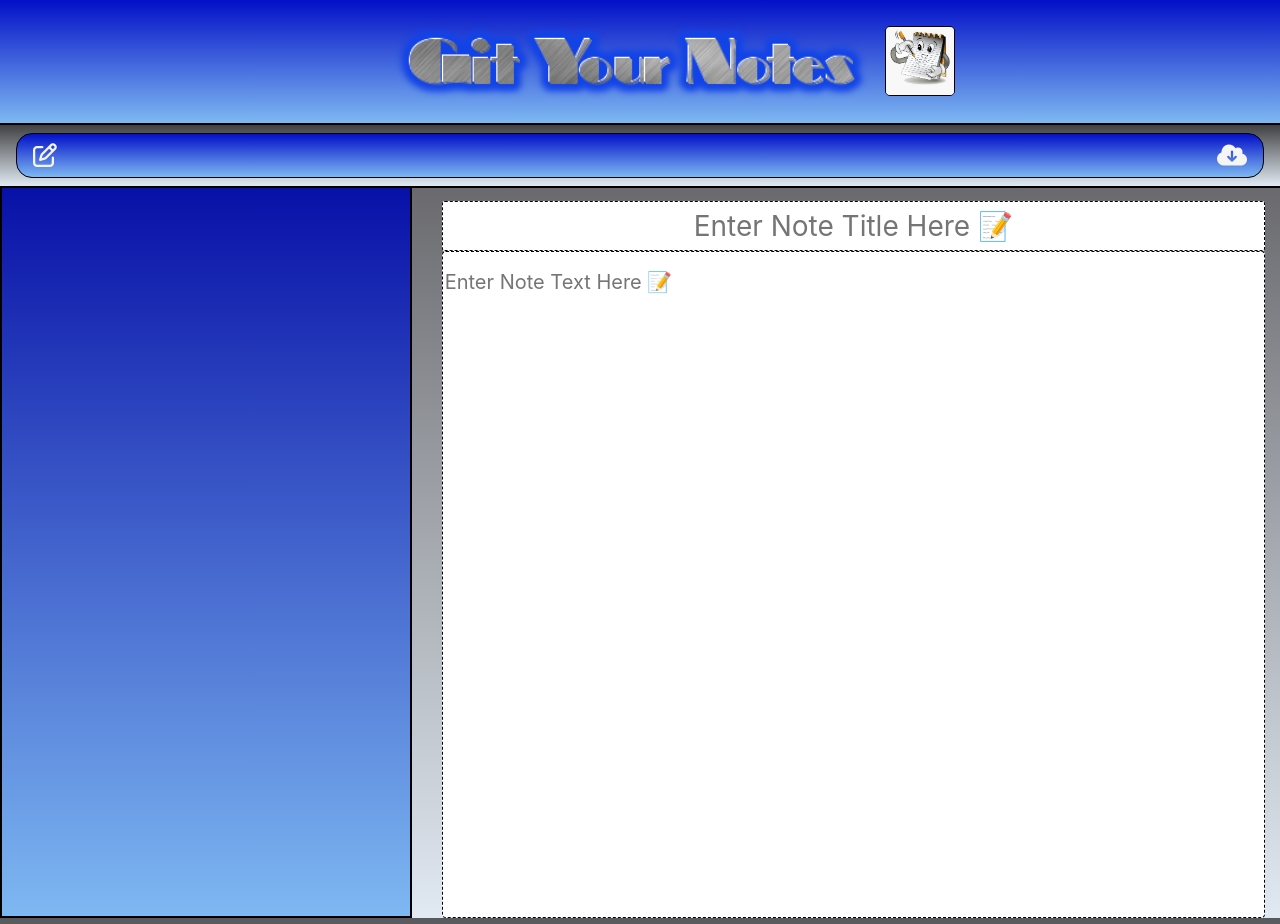
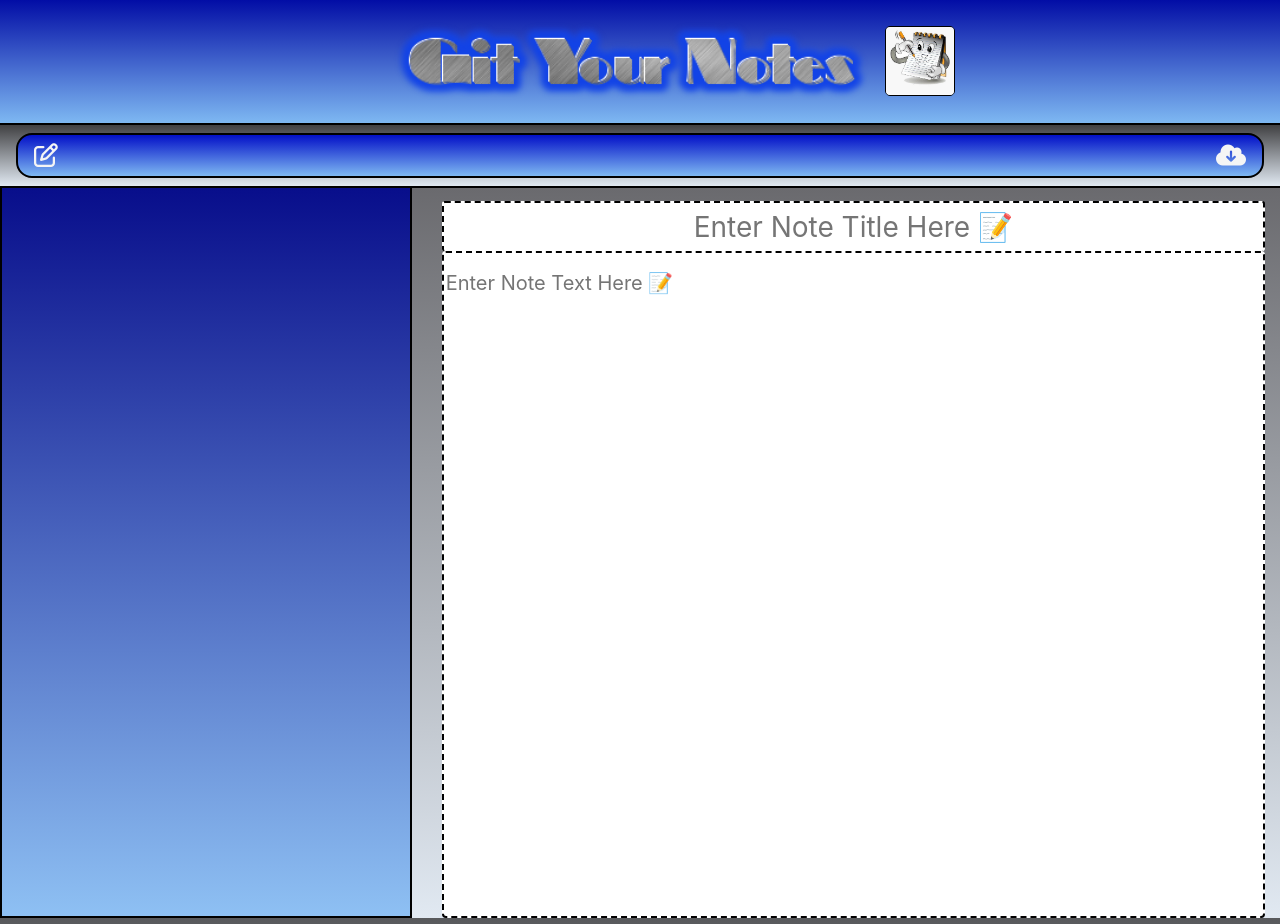
Before and after one commit to AASports89/git-your-notes, a website: page Develop/public/notes.html in a window 1280 px wide. Drawn offline with nearby package versions, Linux system fonts and the light colour scheme; no server answers.

Commit message:
date & time stamp

```diff
--- a/Develop/db/db.json
+++ b/Develop/db/db.json
@@ -1 +1 @@
-[{"title":"My First Note Ever","text":"Today I wrote my first note","id":"a0c2"},{"title":"Tomorrow","text":"I will write my 2nd note tomorrow","id":"3f83"}]
+[{"title":"Test Note","text":"This is a test note!","id":"bde3"}]
--- a/Develop/public/js/index.js
+++ b/Develop/public/js/index.js
@@ -222,10 +222,11 @@
 
     if (window.location.pathname === "/notes") {
       saveNoteBtn.addEventListener("click", handleNoteSave);
+      // saveNoteBtn.addEventListener("click", $("#date").text(moment.unix(response.dt).format("dddd, MM/DD/YYYY @ hh:mm:ss a")));
       newNoteBtn.addEventListener("click", handleNewNoteView);
       noteTitle.addEventListener("keyup", handleRenderSaveBtn);
       noteText.addEventListener("keyup", handleRenderSaveBtn);
-}
+    }
 
 //GETS INITIAL LIST//
-getAndRenderNotes();
+  getAndRenderNotes();
--- a/Develop/public/notes.html
+++ b/Develop/public/notes.html
@@ -5,21 +5,21 @@
     <meta name="viewport" content="width=device-width, initial-scale=1.0" />
     <meta http-equiv="X-UA-Compatible" content="ie=edge" />
     <title>Git Your Notes</title>
+    <!-- <script src="https://cdnjs.cloudflare.com/ajax/libs/moment.js/2.24.0/moment.min.js"></script> -->
     <link rel="stylesheet" href="https://stackpath.bootstrapcdn.com/bootstrap/4.5.0/css/bootstrap.min.css" />
-    <!-- <link rel="stylesheet" href="https://cdnjs.cloudflare.com/ajax/libs/bootswatch/4.1.3/flatly/bootstrap.min.css" /> -->
     <link rel="stylesheet" href="https://cdnjs.cloudflare.com/ajax/libs/font-awesome/6.2.0/css/all.min.css"/>
     <link rel="stylesheet" href="./css/styles.css" />
   </head>
 
   <body style="background-image: linear-gradient(rgba(59, 59, 61, 0.974) 0%, rgb(225, 233, 242) 100%)">
-    <nav style="background-image: linear-gradient(rgba(3, 13, 198, 0.974) 0%, rgb(126, 184, 242) 100%); border-bottom: solid 2px black" class="navbar navbar-light bg-primary justify-content-center">
+    <nav style="background-image: linear-gradient(rgba(2, 10, 163, 0.974) 0%, rgb(126, 184, 242) 100%); border-bottom: solid 2px black" class="navbar navbar-light bg-primary justify-content-center">
       <a style="text-align:center" class="navbar-brand" href="/"><img style="width: 100%" src="./images/title.png">
         <img src="./images/th.jpg" style="border-radius: 0.25em; border: solid 1px black" width="70" height="70" alt="" loading="lazy">
       </a>
     </nav>
     <div class="icons">
   <nav style="background-image: linear-gradient(rgba(59, 59, 61, 0.974) 0%, rgb(225, 233, 242) 100%); border-bottom: solid 2px black" class="navbar navbar-light bg-light">
-    <span style="height: 45px; width: 100%; background-image: linear-gradient(rgba(3, 13, 198, 0.974) 0%, rgb(126, 184, 242) 100%); border: solid 1px black; border-radius: 1em" class="navbar navbar-light bg-primary">
+    <span style="height: 45px; width: 100%; background-image: linear-gradient(rgba(3, 13, 198, 0.974) 0%, rgb(126, 184, 242) 100%); border: solid 2px black; border-radius: 1em" class="navbar navbar-light bg-primary">
      <i id="new" class="fa-regular fa-pen-to-square fa-xl"></i>
         <i id="save" class="fa-solid fa-cloud-arrow-down fa-xl"></i></span>
    </nav>
@@ -27,19 +27,20 @@
     <div class="container-fluid" style="background-image: linear-gradient(rgba(106, 106, 110, 0.974) 0%, rgb(225, 233, 242) 100%)">
       <div class="row">
         <div class="col-4 list-container">
-          <div style="border-left: solid 2px black; border-right: solid 2px black; border-bottom: solid 2px black; font-weight: bold; background-image: linear-gradient(rgba(1, 10, 165, 0.974) 0%, rgb(126, 184, 242) 100%)" class="card">
+          <div style="border-left: solid 2px black; border-right: solid 2px black; border-bottom: solid 2px black; font-weight: bold; background-image: linear-gradient(rgba(1, 7, 136, 0.974) 0%, rgb(142, 192, 243) 100%)" class="card">
             <ul class="list-group">
+              <!-- <h5 style="text-align: center; padding-bottom: 1%" id="date"></h5> -->
             <span class="delete note"></ul></span>
           </div>
         </div>
         <div class="col-8">
-          <input style=" text-align: center; border-radius: 0.1em; border: dashed 1px black"
+          <input style=" text-align: center; border-left: dashed 2px black; border-right: dashed 2px black; border-radius: 0.1em; border-top: dashed 2px black"
             class="note-title"
             placeholder= "Enter Note Title Here 📝"
             maxlength="28"
             type="text"
           />
-          <textarea style= "border: dashed 1.25px black; border-radius: 0.2em" class="note-textarea" placeholder="Enter Note Text Here 📝"></textarea>
+          <textarea style= "border: dashed 2px black; border-radius: 0.2em" class="note-textarea" placeholder="Enter Note Text Here 📝"></textarea>
         </div>
       </div>
     </div>
```
Also changed, not shown: Develop/public/index.html (+0 -1 lines), Develop/routes/index.js (indentation only), Develop/routes/notes.js (indentation only).
